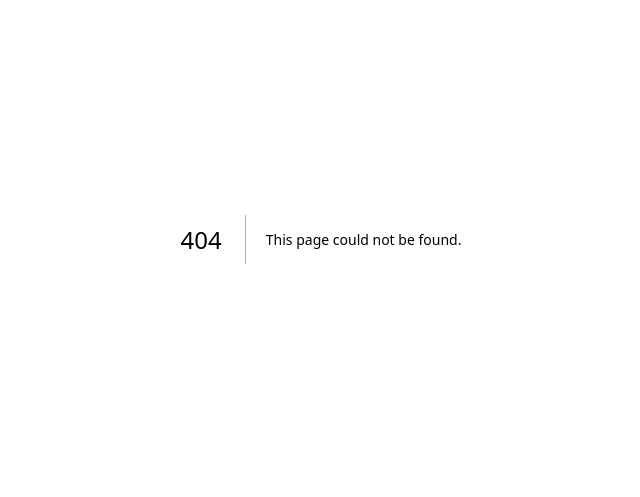
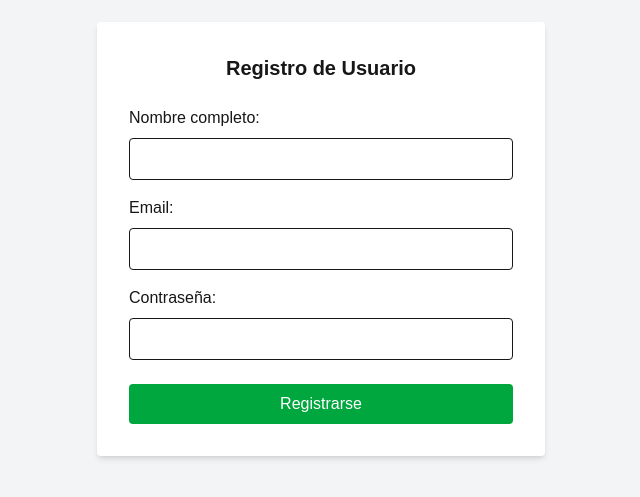
Before and after one commit to Eimy-Guerra/docuTrack, a Next.js app in the folder frontend/: page /registro in a window 1280 px wide. Before the commit this address had no page. Shown: the part 161-658 px from the top of the page, without its empty margins (319-959 px from the left). Built offline with nearby package versions, Linux system fonts and the light colour scheme.

Commit message:
Registro visual creado en /registro: permite alta de usuarios cliente con conexión al backend. Login ajustado al endpoint /token

```diff
--- a/frontend/src/app/login/page.tsx
+++ b/frontend/src/app/login/page.tsx
@@ -10,10 +10,15 @@ export default function LoginPage() {
   e.preventDefault()
 
   try {
-      const response = await fetch("http://localhost:8000/login", {
+    const response = await fetch("http://localhost:8000/token", {
       method: "POST",
-        headers: { "Content-Type": "application/json" },
-        body: JSON.stringify({ email, password }),
+      headers: {
+        "Content-Type": "application/json"
+      },
+      body: JSON.stringify({
+        correo: email,
+        contraseña: password
+      })
     })
 
     const data = await response.json()
@@ -21,17 +26,18 @@ export default function LoginPage() {
     if (response.ok) {
       localStorage.setItem("token", data.access_token)
       alert("¡Login exitoso!")
-        // Aquí podrías redirigir a /dashboard o mostrar un componente
     } else {
-        alert(data.detail || "Login fallido")
+      alert(data.detail || "Credenciales incorrectas")
     }
+
   } catch (error) {
-      alert("Error al conectar con el backend")
+    alert("Error de conexión con el backend")
   }
 }
 
+
   return (
-    <div className="min-h-screen flex items-center justify-center bg-gray-50">
+    <div className="min-h-screen flex items-center justify-center bg-gray-100">
       <form className="bg-white p-8 rounded shadow-md w-96" onSubmit={handleSubmit}>
         <h2 className="text-2xl font-bold mb-6 text-center">Iniciar sesión</h2>
 
--- /dev/null
+++ b/frontend/src/app/registro/page.tsx
@@ -0,0 +1,78 @@
+'use client'
+
+import { useState } from "react"
+
+export default function RegistroPage() {
+  const [nombre, setNombre] = useState("")
+  const [email, setEmail] = useState("")
+  const [password, setPassword] = useState("")
+
+  const handleSubmit = async (e: React.FormEvent) => {
+    e.preventDefault()
+
+    try {
+      const response = await fetch("http://localhost:8000/users/", {
+        method: "POST",
+        headers: {
+          "Content-Type": "application/json"
+        },
+        body: JSON.stringify({
+          nombre,
+          correo: email,
+          contraseña: password,
+          rol: "cliente"  // Rol fijo para evitar registro como admin
+        })
+      })
+
+      const data = await response.json()
+
+      if (response.ok) {
+        alert("¡Registro exitoso! Puedes iniciar sesión ahora")
+      } else {
+        alert(data.detail || "Error al registrar usuario")
+      }
+
+    } catch (error) {
+      alert("Error de conexión con el backend")
+    }
+  }
+
+  return (
+    <div className="min-h-screen flex justify-center items-center bg-gray-100">
+      <form className="bg-white p-8 rounded shadow-md w-full max-w-md" onSubmit={handleSubmit}>
+        <h2 className="text-xl font-bold mb-6 text-center">Registro de Usuario</h2>
+
+        <label className="block mb-2">Nombre completo:</label>
+        <input
+          type="text"
+          className="w-full p-2 mb-4 border rounded"
+          value={nombre}
+          onChange={(e) => setNombre(e.target.value)}
+          required
+        />
+
+        <label className="block mb-2">Email:</label>
+        <input
+          type="email"
+          className="w-full p-2 mb-4 border rounded"
+          value={email}
+          onChange={(e) => setEmail(e.target.value)}
+          required
+        />
+
+        <label className="block mb-2">Contraseña:</label>
+        <input
+          type="password"
+          className="w-full p-2 mb-6 border rounded"
+          value={password}
+          onChange={(e) => setPassword(e.target.value)}
+          required
+        />
+
+        <button type="submit" className="w-full bg-green-600 text-white py-2 rounded hover:bg-green-700">
+          Registrarse
+        </button>
+      </form>
+    </div>
+  )
+}
```
Also changed, not shown: 1 other file (tests, documents, lock files or other folders). Lines whose indentation alone changed are shown as unchanged.
